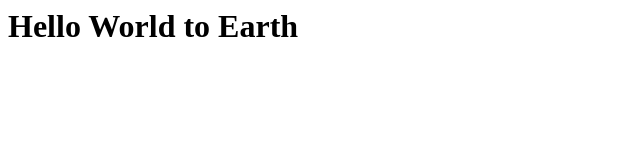
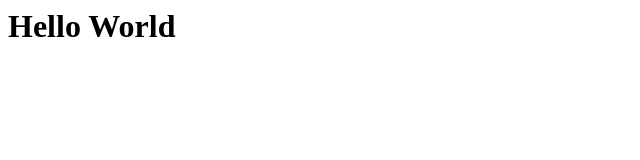
Before and after one commit to ShuvamCh/website-master, a plain HTML site: page index.html in a window 1280 px wide. Shown: the whole page, without its empty margins (0-640 px from the left). Drawn offline with Linux system fonts and the light colour scheme.

Commit message:
Update index.html

```diff
--- a/index.html
+++ b/index.html
@@ -1,7 +1,7 @@
 <html>
   <body>
     <h1>
-      Hello World to Earth
+      Hello World
     </h1>
   </body>
 </html>
```
